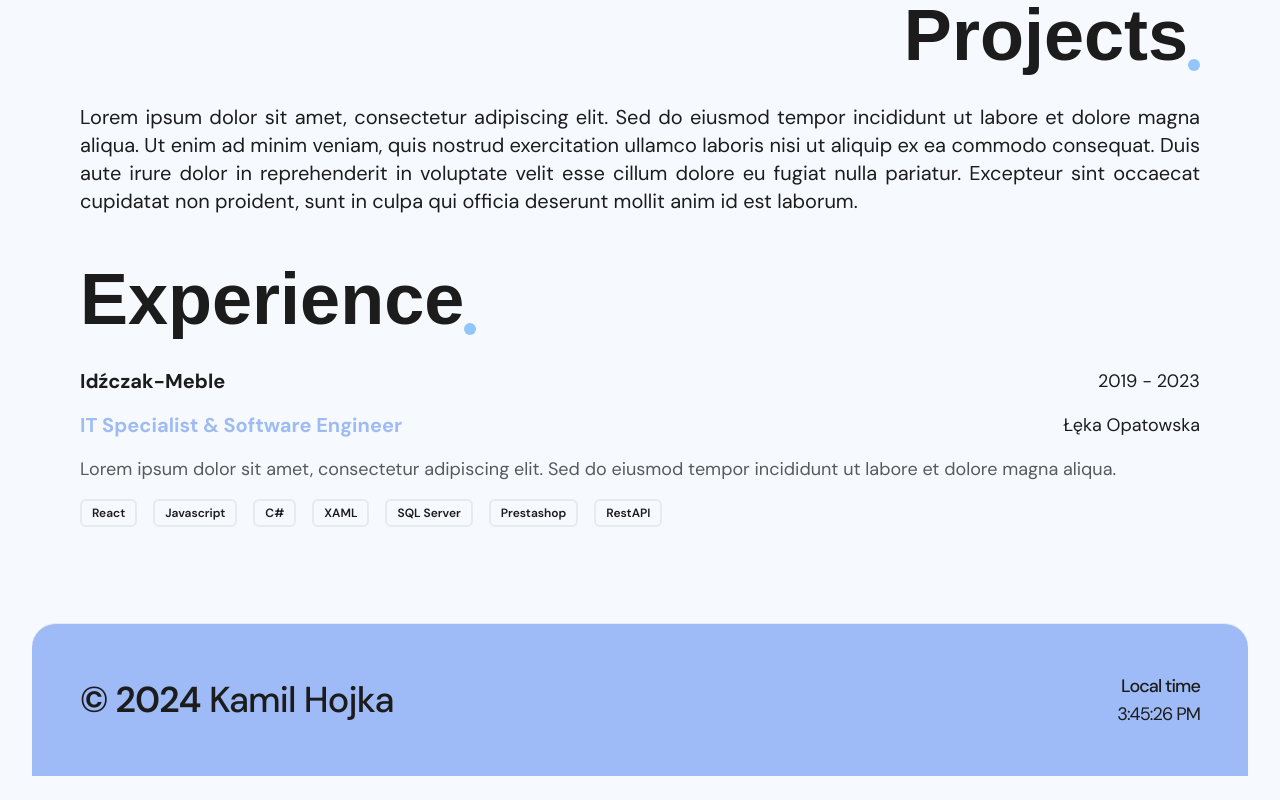
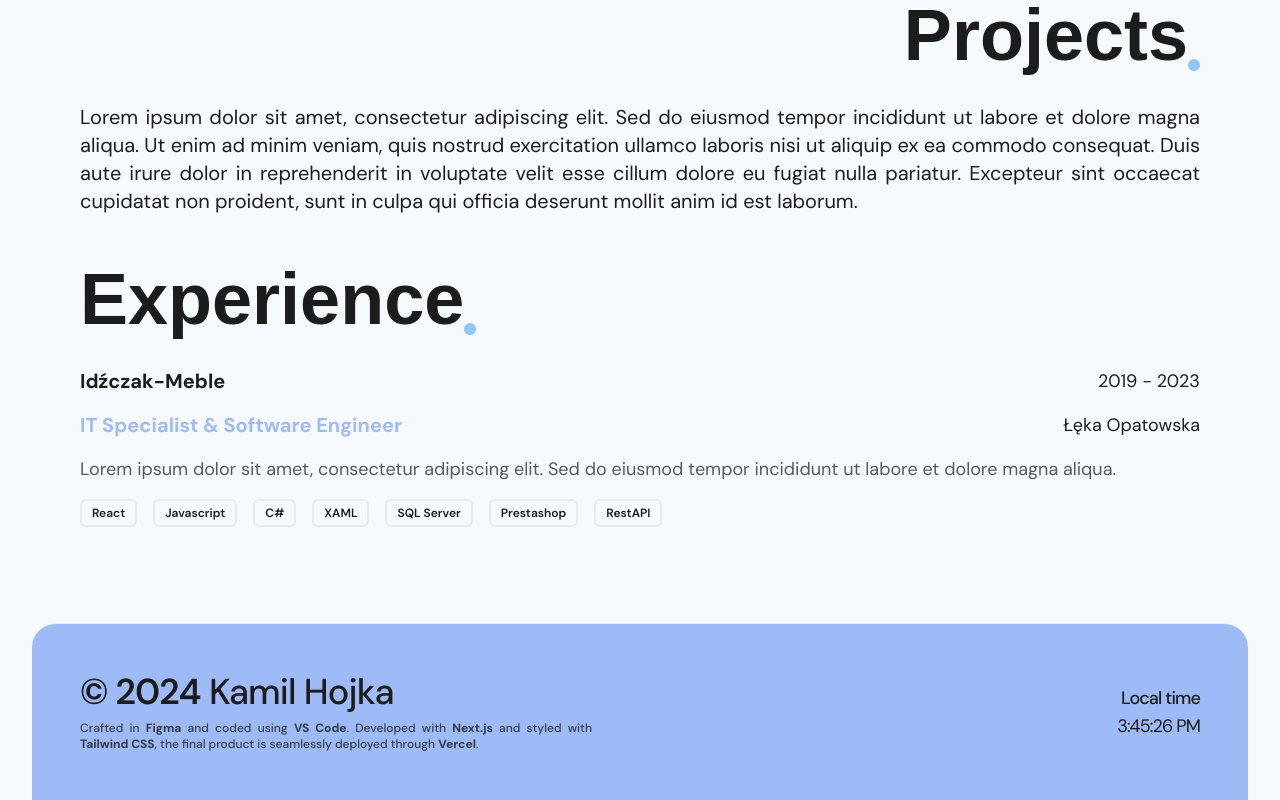
Before and after one commit to kamilhojka/portfolio, a Next.js app: page / in a window 1280 px wide. Shown: the part 713-1513 px from the top of the page. Before the commit the page ends 1489 px from the top, so only its background shows below. Built offline with nearby package versions, Linux system fonts and the light colour scheme; a web font is replaced by a local one.

Commit message:
Add site description to 'Footer' component

```diff
--- a/components/sections/footer.tsx
+++ b/components/sections/footer.tsx
@@ -1,11 +1,68 @@
+import Link from "next/link";
+
 import { LocalTime } from "@/components/common/local-time";
 
 export function Footer() {
   return (
     <footer className="flex flex-col sm:flex-row rounded-t-3xl border-t p-12 justify-between items-start sm:items-center gap-4 bg-[#9fbbf7]">
-      <h2 className="text-4xl font-medium tracking-tight text-primary-foreground">
-        <span className="font-semibold">© 2024</span> Kamil Hojka
-      </h2>
+      <div className="flex flex-col gap-2">
+        <h2 className="text-4xl font-medium tracking-tight text-primary-foreground">
+          <span className="font-semibold">© 2024</span> Kamil Hojka
+        </h2>
+        <h4 className="text-xs sm:max-w-xs md:max-w-sm lg:max-w-lg font-medium text-justify text-primary-foreground/80">
+          Crafted in{" "}
+          <Link
+            href="https://figma.com/"
+            className="font-extrabold cursor-pointer group transition-all duration-300 ease-in-out"
+            target="_blank"
+          >
+            <span className="bg-left-bottom bg-gradient-to-r from-primary-foreground to-primary-foreground bg-[length:0%_2px] bg-no-repeat group-hover:bg-[length:100%_2px] transition-all duration-500 ease-out">
+              Figma
+            </span>
+          </Link>{" "}
+          and coded using{" "}
+          <Link
+            href="https://code.visualstudio.com/"
+            className="font-extrabold cursor-pointer group transition-all duration-300 ease-in-out"
+            target="_blank"
+          >
+            <span className="bg-left-bottom bg-gradient-to-r from-primary-foreground to-primary-foreground bg-[length:0%_2px] bg-no-repeat group-hover:bg-[length:100%_2px] transition-all duration-500 ease-out">
+              VS Code
+            </span>
+          </Link>
+          . Developed with{" "}
+          <Link
+            href="https://nextjs.org/"
+            className="font-extrabold cursor-pointer group transition-all duration-300 ease-in-out"
+            target="_blank"
+          >
+            <span className="bg-left-bottom bg-gradient-to-r from-primary-foreground to-primary-foreground bg-[length:0%_2px] bg-no-repeat group-hover:bg-[length:100%_2px] transition-all duration-500 ease-out">
+              Next.js
+            </span>
+          </Link>{" "}
+          and styled with{" "}
+          <Link
+            href="https://tailwindcss.com/"
+            className="font-extrabold cursor-pointer group transition-all duration-300 ease-in-out"
+            target="_blank"
+          >
+            <span className="bg-left-bottom bg-gradient-to-r from-primary-foreground to-primary-foreground bg-[length:0%_2px] bg-no-repeat group-hover:bg-[length:100%_2px] transition-all duration-500 ease-out">
+              Tailwind CSS
+            </span>
+          </Link>
+          , the final product is seamlessly deployed through{" "}
+          <Link
+            href="https://vercel.com/"
+            className="font-extrabold cursor-pointer group transition-all duration-300 ease-in-out"
+            target="_blank"
+          >
+            <span className="bg-left-bottom bg-gradient-to-r from-primary-foreground to-primary-foreground bg-[length:0%_2px] bg-no-repeat group-hover:bg-[length:100%_2px] transition-all duration-500 ease-out">
+              Vercel
+            </span>
+          </Link>
+          .
+        </h4>
+      </div>
       <div className="flex flex-row sm:flex-col gap-2 sm:gap-0 items-end">
         <span className="text-lg font-medium tracking-tighter text-[#1c1c1c]">
           Local time
```
